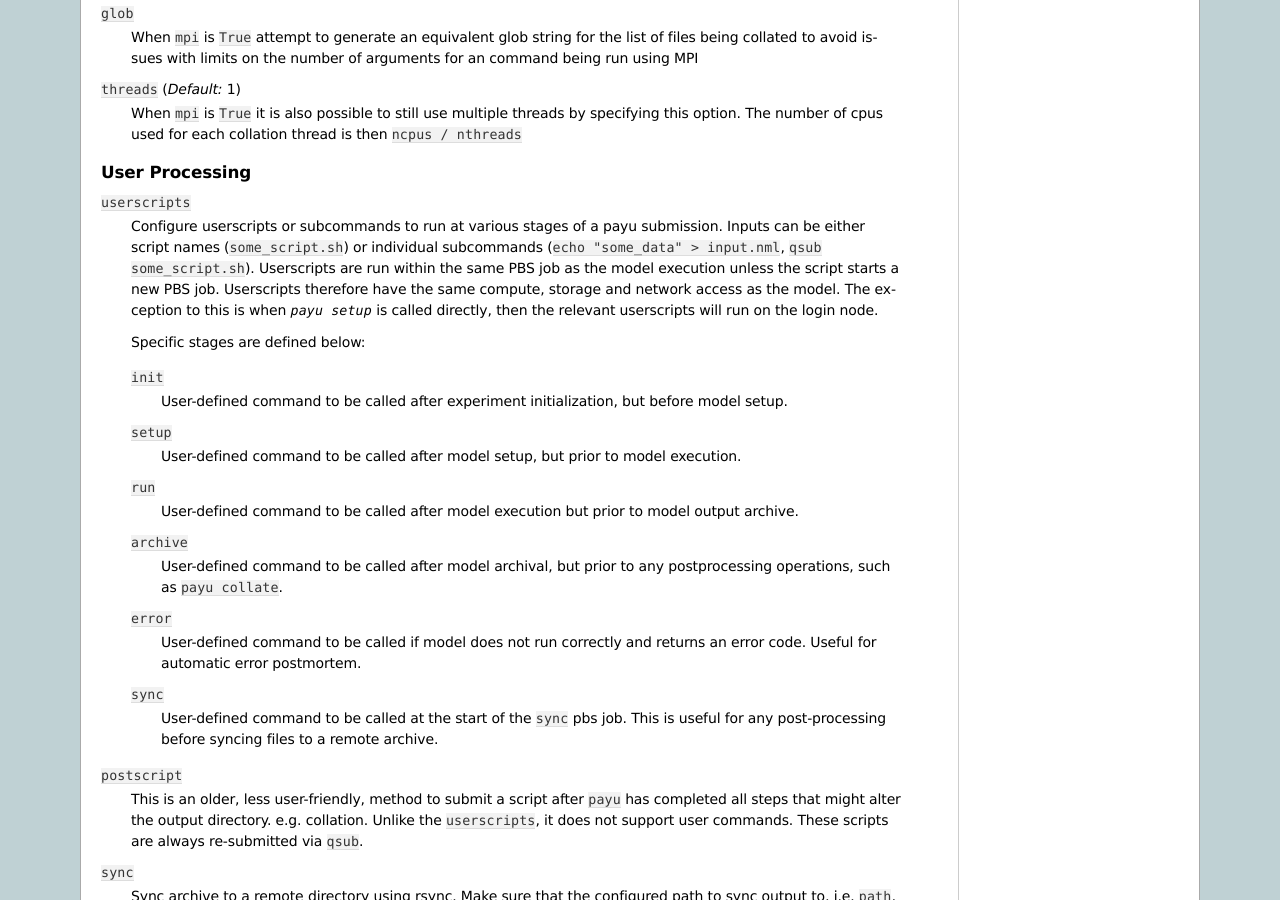
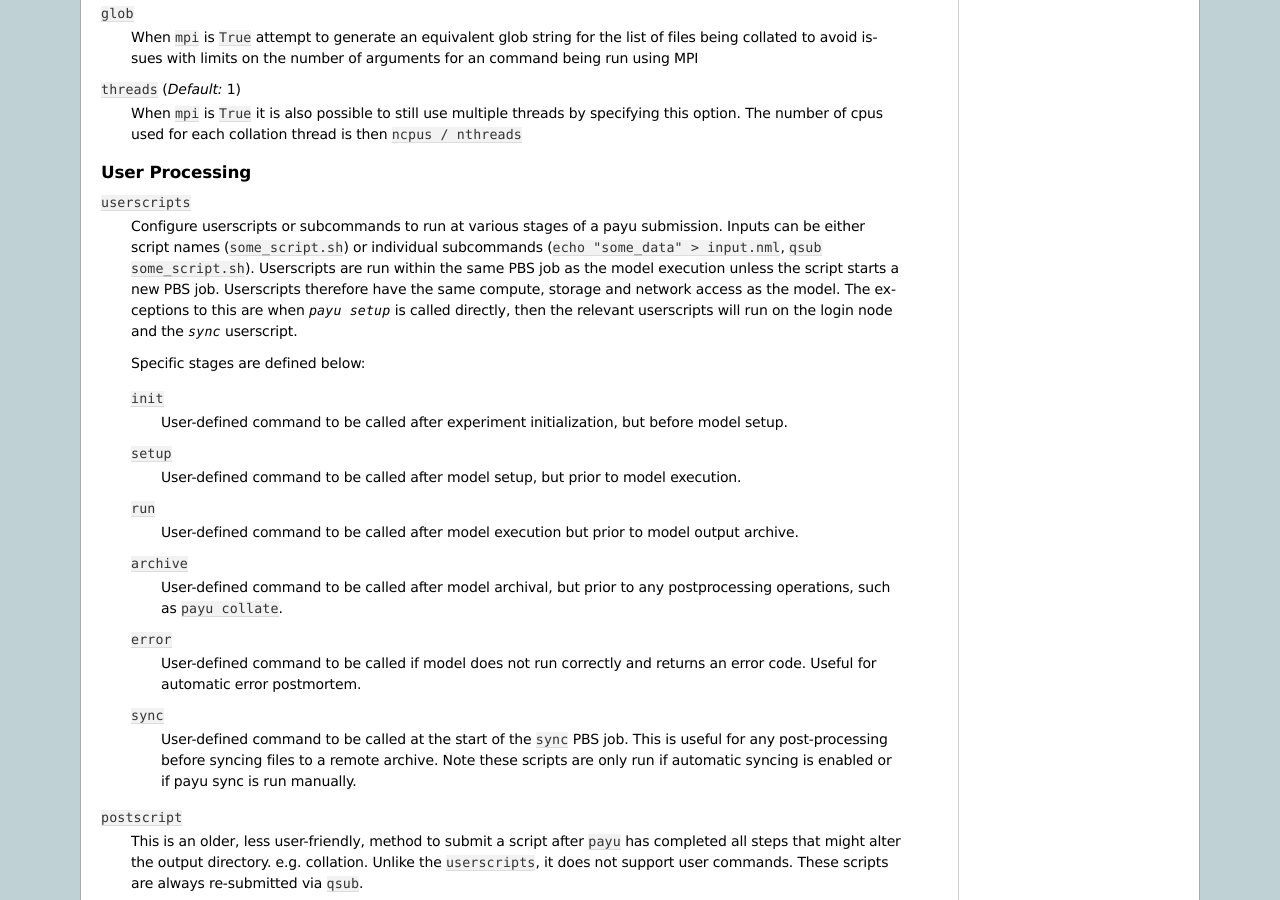
Before and after one commit to payu-org/payu, a Sphinx documentation site: the page built from docs/source/config.rst, in a window 1280 px wide and 900 px high, scrolled down 5228 px. Built offline with Sphinx 7.4.7, drawn with Linux system fonts in a browser that asks for light colours.

Commit message:
Update config.rst

```diff
--- a/docs/source/config.rst
+++ b/docs/source/config.rst
@@ -360,9 +360,9 @@ User Processing
    individual subcommands (``echo "some_data" > input.nml``, ``qsub
    some_script.sh``). Userscripts are run within the same PBS job as the model
    execution unless the script starts a new PBS job. Userscripts therefore have
-   the same compute, storage and network access as the model. The exception to
-   this is when `payu setup` is called directly, then the relevant userscripts
-   will run on the login node.
+   the same compute, storage and network access as the model. The exceptions to
+   this are when `payu setup` is called directly, then the relevant userscripts
+   will run on the login node and the `sync` userscript.
 
    Specific stages are defined below:
 
@@ -387,9 +387,10 @@ User Processing
       returns an error code. Useful for automatic error postmortem.
 
    ``sync``
-      User-defined command to be called at the start of the ``sync`` pbs job.
+      User-defined command to be called at the start of the ``sync`` PBS job.
       This is useful for any post-processing before syncing files to a remote
-      archive.
+      archive. Note these scripts are only run if automatic syncing is enabled
+      or if payu sync is run manually.
 
 ``postscript``
    This is an older, less user-friendly, method to submit a script after ``payu``
```
